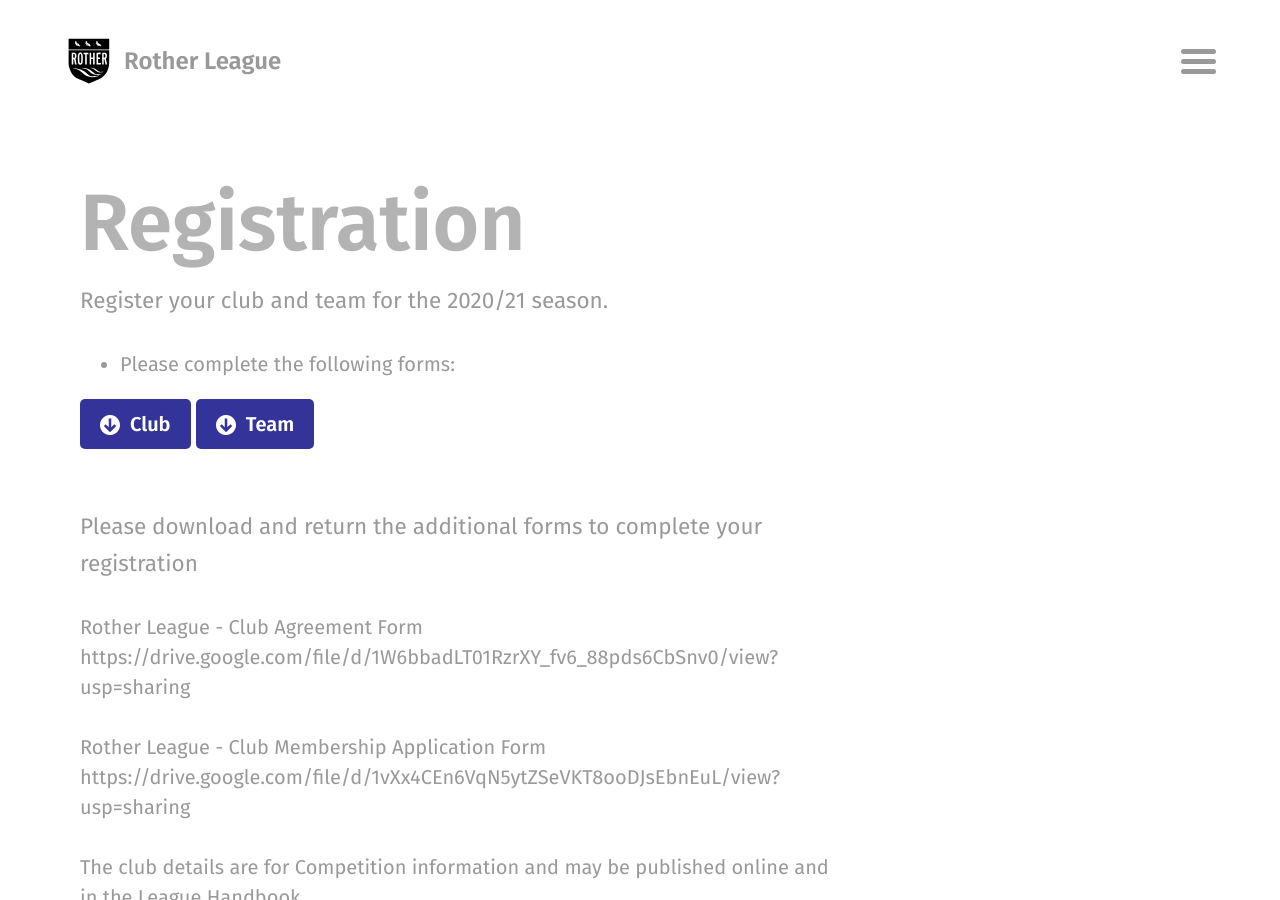
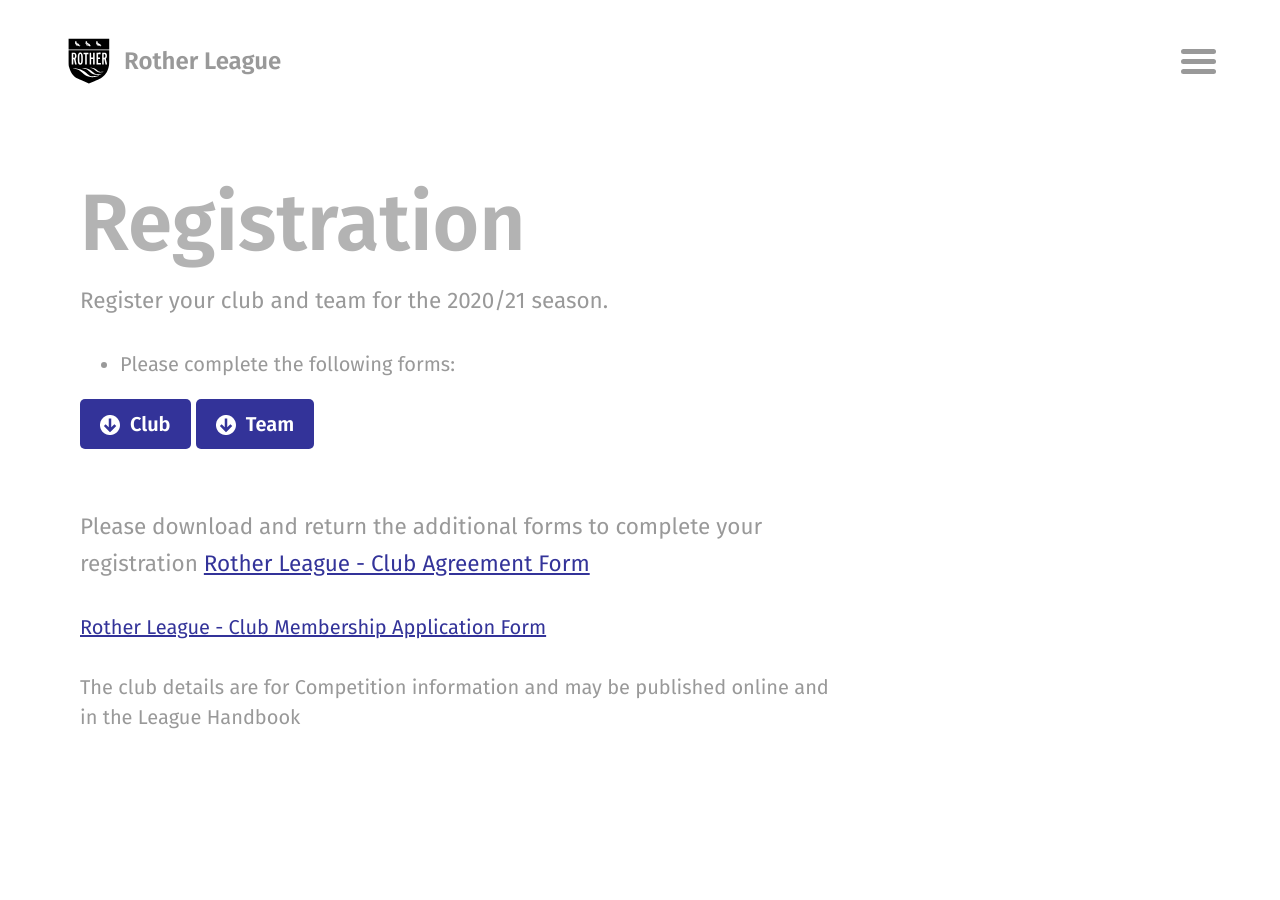
Before and after one commit to rotherleague/Rother, a Jekyll site: the page built from registration.md, in a window 1280 px wide and 900 px high. Built offline with Jekyll 4.4.1, drawn with Linux system fonts in a browser that asks for light colours; nearby versions of some CDN libraries.

Commit message:
Added links

```diff
--- a/registration.md
+++ b/registration.md
@@ -18,11 +18,8 @@ actions:
 
 
 Please download and return the additional forms to complete your registration
+[Rother League - Club Agreement Form](https://drive.google.com/file/d/1W6bbadLT01RzrXY_fv6_88pds6CbSnv0/view?usp=sharing)
 
-Rother League - Club Agreement Form
-https://drive.google.com/file/d/1W6bbadLT01RzrXY_fv6_88pds6CbSnv0/view?usp=sharing
-
-Rother League - Club Membership Application Form
-https://drive.google.com/file/d/1vXx4CEn6VqN5ytZSeVKT8ooDJsEbnEuL/view?usp=sharing
+[Rother League - Club Membership Application Form](https://drive.google.com/file/d/1vXx4CEn6VqN5ytZSeVKT8ooDJsEbnEuL/view?usp=sharing)
 
 The club details are for Competition information and may be published online and in the League Handbook
```
